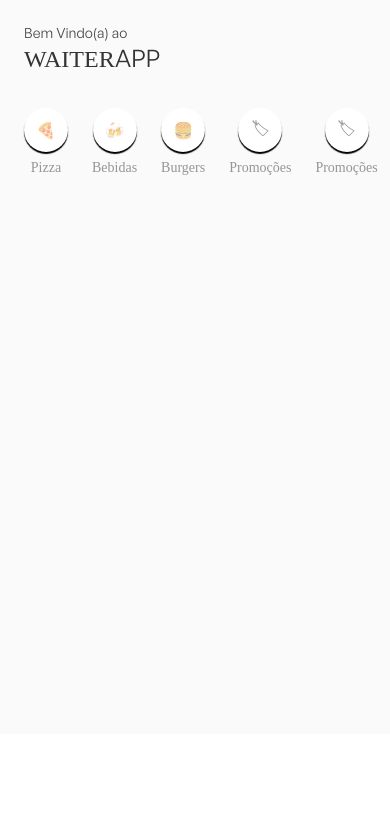
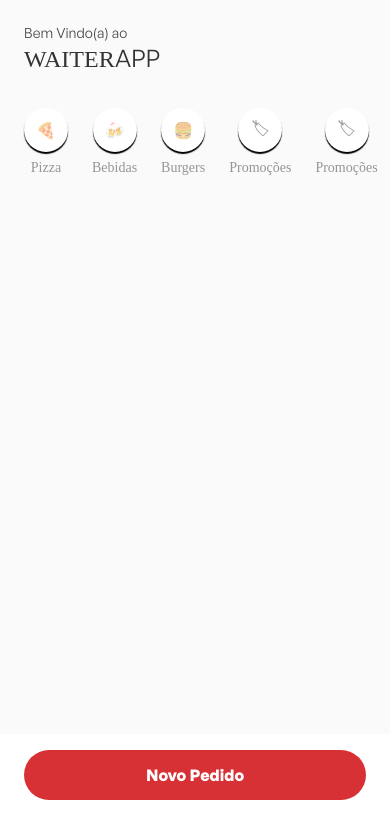
Before and after one commit to devmarcosanjos/waiter, a React Native app in the folder app/: screen / in a window 390 px wide. Shown: the top 838 px of the page. Built offline with nearby package versions, Linux system fonts and the light colour scheme.

Commit message:
feat: Add Button component and integrate it into the Footer of Main component

```diff
--- /dev/null
+++ b/app/src/components/Button/index.tsx
@@ -0,0 +1,18 @@
+import { Text } from "../Text";
+import { Container } from "./styles";
+
+interface ButtonProps {
+  children: string;
+  onPress: () => void;
+  disabled?: boolean;
+}
+
+export function Button({ children, onPress, disabled }: ButtonProps) {
+  return (
+    <Container onPress={onPress} disabled={disabled}>
+      <Text weight="600" color="#FFF">
+        {children}
+      </Text>
+    </Container>
+  );
+}
--- /dev/null
+++ b/app/src/components/Button/styles.ts
@@ -0,0 +1,12 @@
+import styled from "styled-components/native";
+
+export const Container = styled.TouchableOpacity`
+  background-color: ${({ disabled }: { disabled: boolean }) =>
+    disabled ? "#999" : "#d73035"};
+  padding: 14px 25px;
+  border-radius: 48px;
+
+  display: flex;
+  align-items: center;
+  justify-content: center;
+`;
--- a/app/src/components/Main/index.tsx
+++ b/app/src/components/Main/index.tsx
@@ -1,3 +1,4 @@
+import { Button } from "../Button";
 import { Categories } from "../Categories";
 import { Header } from "../Header";
 import { Menu } from "../Menu";
@@ -22,7 +23,9 @@ export function Main() {
         </MenuContainer>
       </Container>
       <Footer>
-        <FooterContainer></FooterContainer>
+        <FooterContainer>
+          <Button onPress={() => alert("Novo pedido")}>Novo Pedido</Button>
+        </FooterContainer>
       </Footer>
     </>
   );
--- a/app/src/components/Main/styles.ts
+++ b/app/src/components/Main/styles.ts
@@ -19,6 +19,7 @@ export const MenuContainer = styled.View`
 export const Footer = styled.View`
   min-height: 110px;
   background: #fff;
+  padding: 16px 24px;
 `;
 
 export const FooterContainer = styled.SafeAreaView``;
```
